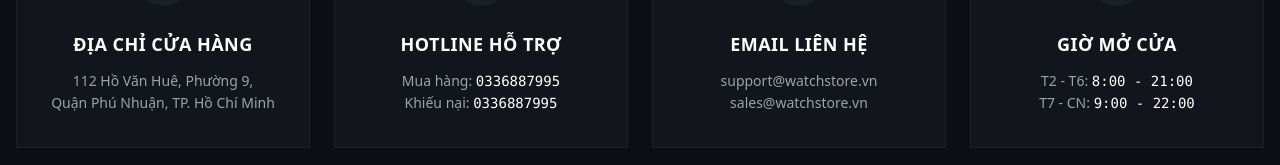
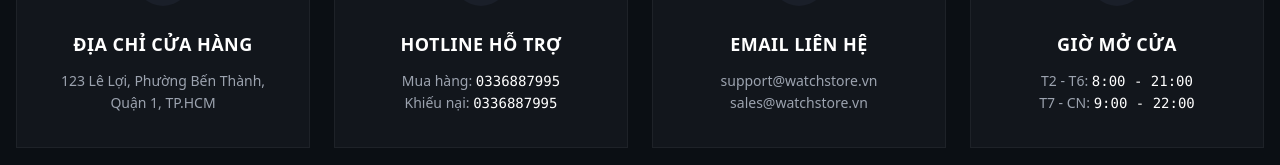
Before and after one commit to mintuyenn/watchstore, a React (Vite) app in the folder frontend/: page /contact in a window 1280 px wide. Shown: the part 503-668 px from the top of the page. Built offline with nearby package versions, Linux system fonts and the light colour scheme; no server answers.

Commit message:
fix address

```diff
--- a/frontend/src/pages/ContactPage.jsx
+++ b/frontend/src/pages/ContactPage.jsx
@@ -38,9 +38,9 @@ const ContactPage = () => {
             title="Địa chỉ cửa hàng"
             content={
               <>
-                112 Hồ Văn Huê, Phường 9,
+                123 Lê Lợi, Phường Bến Thành,
                 <br />
-                Quận Phú Nhuận, TP. Hồ Chí Minh
+                Quận 1, TP.HCM
               </>
             }
           />
```
